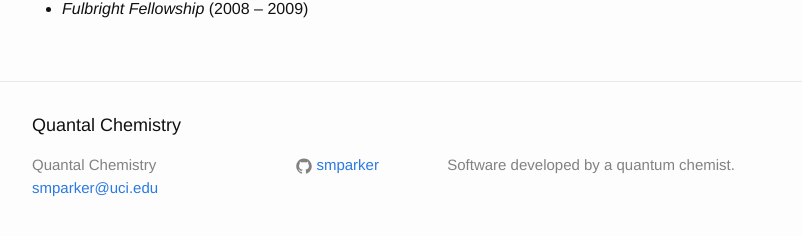
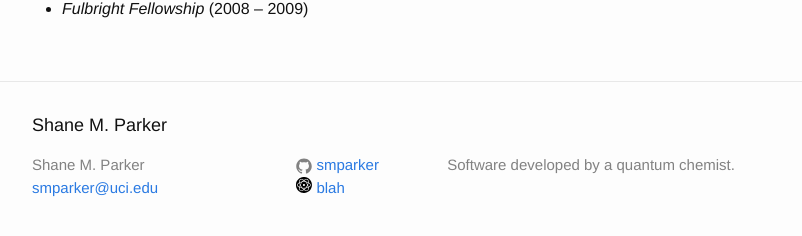
Before and after one commit to smparker/smparker.github.io, a Jekyll site: the page built from vita.md, in a window 1280 px wide and 900 px high, scrolled down 579 px. Shown: the part 641-877 px from the top of the window, without its empty margins (238-1040 px from the left). Built offline with Jekyll 4.4.1, drawn with Linux system fonts in a browser that asks for light colours; some of the changed lines change nothing that is shown; some of the changed text lies outside the part shown.

Commit message:
add placeholder for link to google scholar profile. just need to make the profile public and insert the link

```diff
--- a/_config.yml
+++ b/_config.yml
@@ -1,5 +1,5 @@
 # Site settings
-title: Quantal Chemistry
+title: Shane M. Parker
 email: smparker@uci.edu
 description: > # this means to ignore newlines until "baseurl:"
   Software developed by a quantum chemist.
@@ -7,6 +7,7 @@ baseurl: "" # the subpath of your site, e.g. /blog/
 url: "http://smparker.github.io" # the base hostname & protocol for your site
 #twitter_username: sparkadocious
 github_username:  smparker
+google_scholar: blah
 
 # Build settings
 markdown: kramdown
--- a/_includes/footer.html
+++ b/_includes/footer.html
@@ -42,6 +42,55 @@
             </a>
           </li>
           {% endif %}
+
+          {% if site.google_scholar %}
+          <li>
+            <a href="https://scholar.google.com/{{ site.google_scholar }}">
+              <svg version="1.1" id="Layer_1" xmlns="http://www.w3.org/2000/svg" xmlns:xlink="http://www.w3.org/1999/xlink" x="0px" y="0px"
+                 width="16px" height="16px" viewBox="5 5 16 16" enable-background="new 4.933 5 16 16" xml:space="preserve">
+              <g>
+                <path d="M12.945,15.924c0.533,0,1.051-0.039,1.549-0.102c0.328-0.381,0.645-0.793,0.936-1.23c0.357-0.539,0.668-1.092,0.922-1.644
+                  c-0.252-0.551-0.559-1.109-0.922-1.654c-0.291-0.439-0.607-0.85-0.934-1.23c-0.5-0.064-1.018-0.101-1.551-0.101
+                  s-1.051,0.037-1.549,0.101c-0.326,0.38-0.643,0.792-0.934,1.23c-0.363,0.545-0.671,1.104-0.923,1.654
+                  c0.255,0.552,0.565,1.105,0.923,1.644c0.291,0.438,0.607,0.85,0.936,1.23C11.895,15.885,12.412,15.924,12.945,15.924z
+                   M12.945,11.942c0.553,0,1,0.448,1,1c0,0.552-0.447,0.999-1,0.999s-1-0.447-1-0.999C11.945,12.389,12.393,11.942,12.945,11.942z"/>
+                <path d="M16.635,13.627c-0.221,0.43-0.467,0.854-0.742,1.27c-0.184,0.275-0.375,0.539-0.572,0.793
+                  c0.645-0.131,1.232-0.316,1.75-0.537C16.98,14.67,16.834,14.156,16.635,13.627z"/>
+                <path d="M15.32,10.195c0.197,0.253,0.391,0.516,0.572,0.792c0.281,0.423,0.529,0.851,0.748,1.274
+                  c0.199-0.522,0.346-1.035,0.436-1.528C16.557,10.511,15.965,10.326,15.32,10.195z"/>
+                <path d="M12.945,9.407c0.334,0,0.656,0.016,0.977,0.04c-0.32-0.319-0.648-0.607-0.977-0.857c-0.328,0.25-0.656,0.538-0.975,0.857
+                  C12.289,9.422,12.613,9.407,12.945,9.407z"/>
+                <path d="M14.768,9.535c0.887,0.124,1.693,0.335,2.387,0.617c0.105-1.155-0.158-2.008-0.758-2.406
+                  C16.15,7.582,15.854,7.5,15.514,7.5c-0.623,0-1.352,0.276-2.092,0.755C13.881,8.62,14.336,9.049,14.768,9.535z"/>
+                <path d="M10.571,15.689c-0.196-0.254-0.389-0.518-0.57-0.793c-0.278-0.416-0.524-0.842-0.743-1.27
+                  c-0.201,0.529-0.348,1.043-0.436,1.525C9.34,15.375,9.928,15.559,10.571,15.689z"/>
+                <path d="M10.57,10.195c-0.645,0.131-1.236,0.316-1.754,0.538c0.09,0.494,0.236,1.006,0.436,1.528
+                  c0.219-0.424,0.467-0.851,0.749-1.274C10.183,10.711,10.375,10.448,10.57,10.195z"/>
+                <path d="M11.123,16.35c-0.883-0.123-1.688-0.334-2.383-0.615c-0.102,1.107,0.134,1.994,0.753,2.404
+                  c0.246,0.164,0.544,0.246,0.884,0.246c0.623,0,1.35-0.275,2.092-0.758C12.012,17.266,11.558,16.836,11.123,16.35z"/>
+                <path d="M12.945,16.479c-0.332,0-0.656-0.016-0.975-0.041c0.32,0.32,0.648,0.605,0.975,0.855c0.328-0.25,0.656-0.535,0.977-0.855
+                  C13.602,16.463,13.279,16.479,12.945,16.479z"/>
+                <path d="M14.768,16.35c-0.432,0.486-0.887,0.918-1.346,1.279c0.74,0.48,1.469,0.758,2.092,0.758l0,0
+                  c0.34,0,0.637-0.084,0.883-0.246c0.621-0.41,0.855-1.297,0.754-2.406C16.457,16.016,15.65,16.227,14.768,16.35z"/>
+                <path d="M17.594,10.983c-0.127,0.631-0.344,1.291-0.633,1.955c0.297,0.677,0.51,1.339,0.639,1.964
+                  c0.979-0.531,1.584-1.219,1.584-1.959C19.184,12.199,18.576,11.512,17.594,10.983z"/>
+                <path d="M8.297,10.983c-0.98,0.528-1.59,1.216-1.59,1.959c0,0.741,0.607,1.429,1.586,1.958c0.127-0.621,0.34-1.285,0.639-1.962
+                  C8.643,12.274,8.425,11.614,8.297,10.983z"/>
+                <path d="M12.945,4.975c-4.425,0-8.012,3.587-8.012,8.013c0,4.427,3.587,8.013,8.012,8.013c4.426,0,8.014-3.588,8.014-8.013
+                  C20.959,8.562,17.371,4.975,12.945,4.975z M17.695,15.488c0.168,1.41-0.148,2.555-0.99,3.111c-0.34,0.227-0.74,0.34-1.191,0.34l0,0
+                  c-0.783,0-1.676-0.35-2.568-0.959c-0.893,0.609-1.785,0.959-2.568,0.959c-0.451,0-0.853-0.113-1.191-0.34
+                  c-0.842-0.557-1.158-1.701-0.99-3.111c-1.266-0.639-2.044-1.535-2.044-2.546c0-1.012,0.78-1.911,2.048-2.549
+                  C8.024,8.927,8.373,7.822,9.187,7.283c0.339-0.226,0.74-0.339,1.192-0.339c0.781,0,1.674,0.349,2.566,0.961
+                  c0.893-0.612,1.785-0.961,2.568-0.961c0.451,0,0.854,0.113,1.191,0.339c0.814,0.54,1.162,1.644,0.986,3.11
+                  c1.268,0.639,2.049,1.538,2.049,2.55C19.74,13.953,18.963,14.85,17.695,15.488z"/>
+                <path d="M11.122,9.535c0.434-0.486,0.888-0.915,1.347-1.28c-0.74-0.479-1.467-0.756-2.09-0.756c-0.342,0-0.639,0.083-0.885,0.246
+                  c-0.6,0.398-0.863,1.252-0.758,2.406C9.431,9.869,10.238,9.658,11.122,9.535z"/>
+              </g>
+              </svg>
+              <span class="username">{{ site.google_scholar }}</span>
+            </a>
+          </li>
+          {% endif %}
         </ul>
       </div>
 
```
